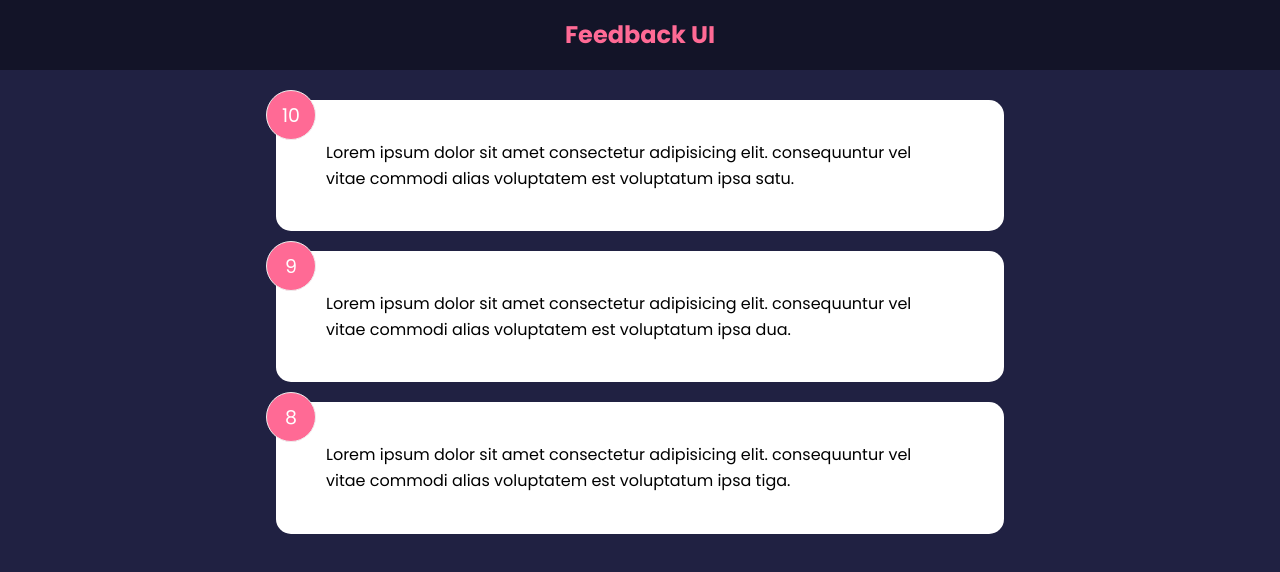
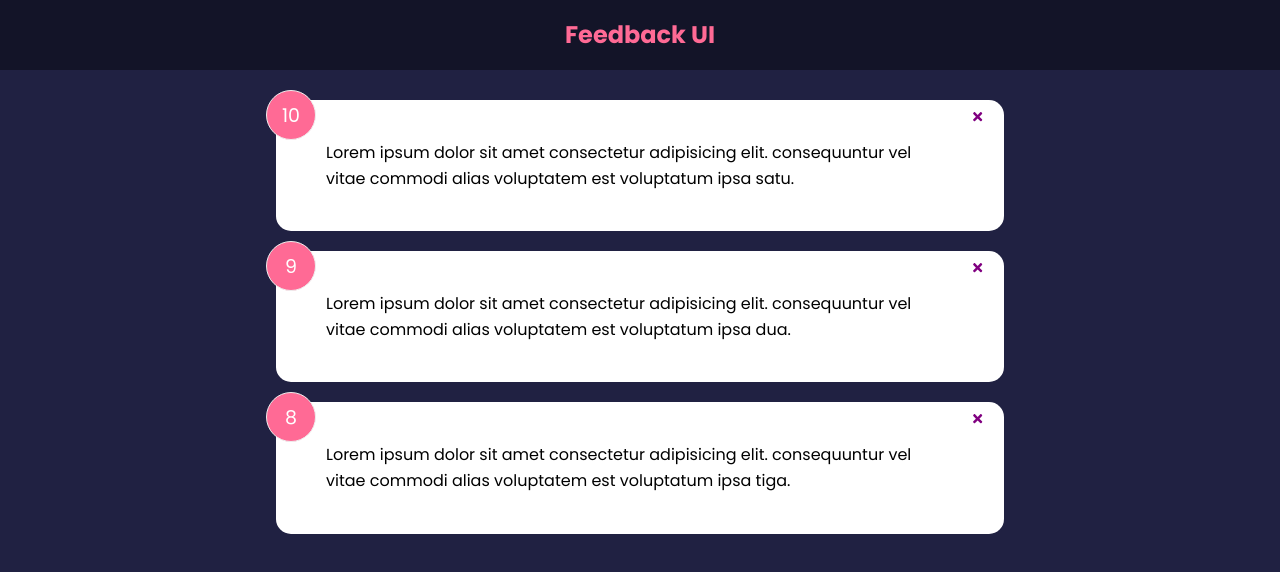
Before and after one commit to yudhaph0300/feedback-app, a React (Create React App) app: page / in a window 1280 px wide. Shown: the top 572 px of the page. Built offline with nearby package versions, Linux system fonts and the light colour scheme.

Commit message:
React Video - Events & Prop Drilling

```diff
--- a/package.json
+++ b/package.json
@@ -8,6 +8,7 @@
     "@testing-library/user-event": "^13.5.0",
     "react": "^18.2.0",
     "react-dom": "^18.2.0",
+    "react-icons": "^4.10.1",
     "react-scripts": "5.0.1",
     "web-vitals": "^2.1.4"
   },
--- a/src/App.js
+++ b/src/App.js
@@ -5,11 +5,17 @@
 
 function App() {
   const [feedback, setFeedback] = useState(FeedbackData);
+
+  const deleteFeedback = (id) => {
+    if (window.confirm("Are you sure to delete this feedback?")) {
+      setFeedback(feedback.filter((item) => item.id !== id));
+    }
+  };
   return (
     <>
       <Header />
       <div className="container">
-        <FeedbackList feedback={feedback} />
+        <FeedbackList feedback={feedback} handleDelete={deleteFeedback} />
       </div>
     </>
   );
--- a/src/components/FeedbackItem.jsx
+++ b/src/components/FeedbackItem.jsx
@@ -1,10 +1,14 @@
+import { FaTimes } from 'react-icons/fa'
 import PropTypes from 'prop-types'
 import Card from "./shared/Card"
 
-function FeedbackItem({item}) {
+function FeedbackItem({item, handleDelete}) {
   return (
     <Card>
       <div className="num-display">{item.rating}</div>
+      <button onClick={() => handleDelete(item.id)}  className="close">
+        <FaTimes color='purple'/>
+      </button>
       <div className="text-display">{item.text}</div>
     </Card>
   )
--- a/src/components/FeedbackList.jsx
+++ b/src/components/FeedbackList.jsx
@@ -1,13 +1,17 @@
 import PropTypes from 'prop-types'
 import FeedbackItem from "./FeedbackItem"
 
-function FeedbackList({feedback}) {
+function FeedbackList({feedback, handleDelete}) {
    if (!feedback || feedback.length === 0) {
       return <p>No Feedback Yet</p>
    }
    return <div className="feedback-list">
       {feedback.map((item) => (
-         <FeedbackItem key={item.id} item={item}/>
+         <FeedbackItem
+            key={item.id}
+            item={item}
+            handleDelete={handleDelete}
+         />
       ))}
    </div>
 }
```
Also changed, not shown: 1 other file (tests, documents, lock files or other folders).
